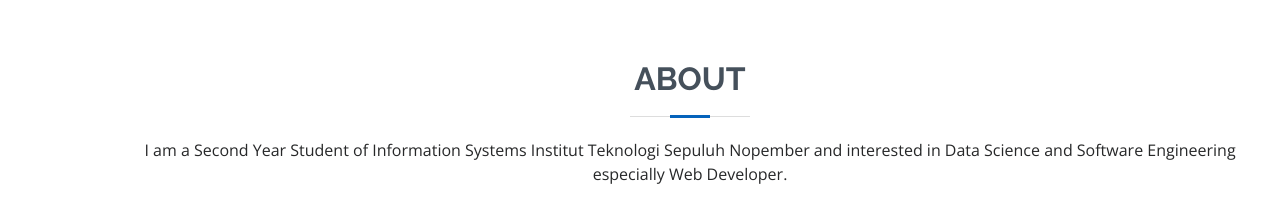
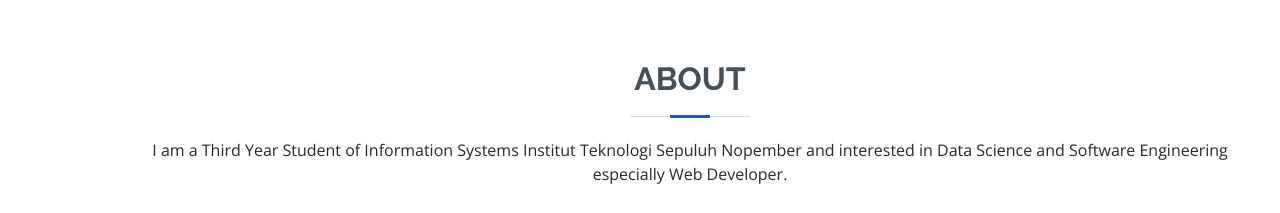
Before and after one commit to putriisabellaa/putriisabella-personal-website, a plain HTML site: page index.html in a window 1280 px wide. Shown: the part 800-1013 px from the top of the page. Drawn offline with nearby package versions, Linux system fonts and the light colour scheme.

Commit message:
update 270623

```diff
--- a/index.html
+++ b/index.html
@@ -79,7 +79,7 @@
         <div class="section-title">
           <h2>About</h2>
           <p>
-            I am a Second Year Student of Information Systems Institut Teknologi Sepuluh Nopember and interested in Data Science and Software Engineering especially Web Developer.
+            I am a Third Year Student of Information Systems Institut Teknologi Sepuluh Nopember and interested in Data Science and Software Engineering especially Web Developer.
           </p>
         </div>
 
```
